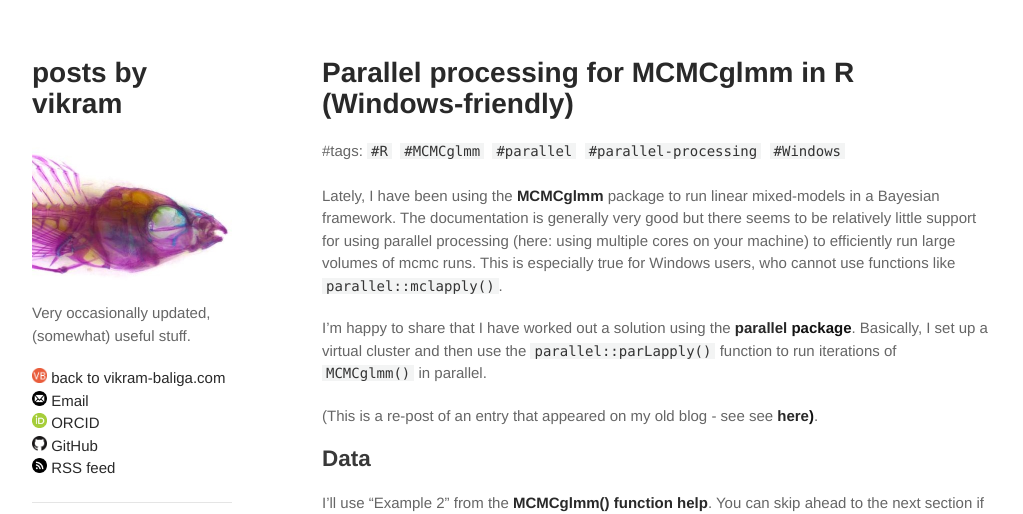
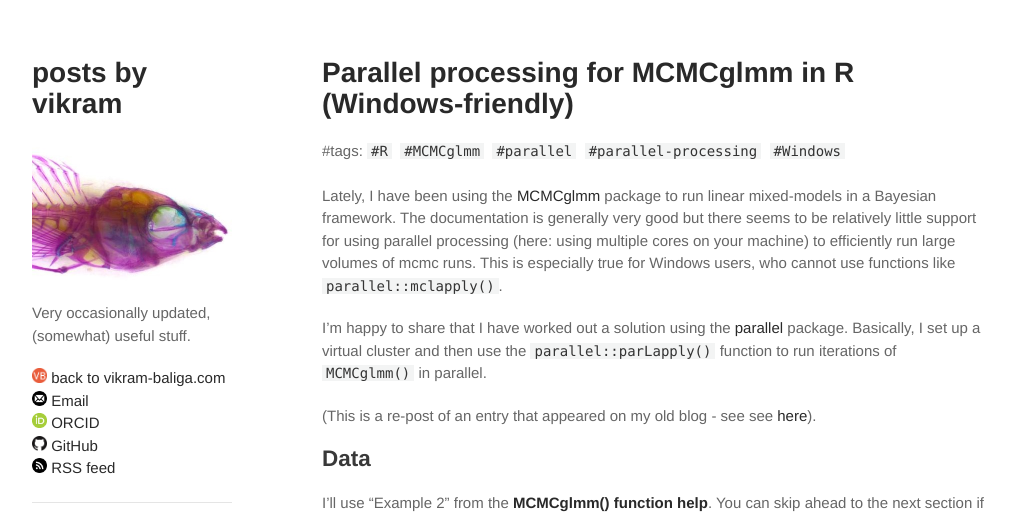
Before and after one commit to vbaliga/vbaliga.github.io, a Jekyll site: the page built from _posts/2019-05-03-parallel-processing-for-mcmcglmm-in-r-windows-friendly.md, in a window 1280 px wide and 900 px high. Shown: the top 514 px of the window, without its empty margins (128-1151 px from the left). Built offline with Jekyll 4.4.1, drawn with Linux system fonts in a browser that asks for light colours; a script that is not in the unit is left out.

```diff
--- a/_posts/2019-05-03-parallel-processing-for-mcmcglmm-in-r-windows-friendly.md
+++ b/_posts/2019-05-03-parallel-processing-for-mcmcglmm-in-r-windows-friendly.md
@@ -4,12 +4,12 @@ tags: ["R","MCMCglmm","parallel","parallel-processing","Windows"]
 title: Parallel processing for MCMCglmm in R (Windows-friendly)
 ---
 
-Lately, I have been using the **[MCMCglmm](https://cran.r-project.org/web/packages/MCMCglmm/index.html)** package to run linear
+Lately, I have been using the [MCMCglmm](https://cran.r-project.org/web/packages/MCMCglmm/index.html) package to run linear
 mixed-models in a Bayesian framework. The documentation is generally very good but there seems to be relatively little support for using parallel processing (here: using multiple cores on your machine) to efficiently run large volumes of mcmc runs. This is especially true for Windows users, who cannot use functions like `parallel::mclapply()`.
 
-I’m happy to share that I have worked out a solution using the **[parallel](https://www.rdocumentation.org/packages/parallel/versions/3.5.1) package**. Basically, I set up a virtual cluster and then use the [`parallel::parLapply()`](https://stat.ethz.ch/R-manual/R-patched/library/parallel/html/clusterApply.html) function to run iterations of `MCMCglmm()` in parallel.
+I’m happy to share that I have worked out a solution using the [parallel](https://www.rdocumentation.org/packages/parallel/versions/3.5.1) package. Basically, I set up a virtual cluster and then use the [`parallel::parLapply()`](https://stat.ethz.ch/R-manual/R-patched/library/parallel/html/clusterApply.html) function to run iterations of `MCMCglmm()` in parallel.
 
-(This is a re-post of an entry that appeared on my old blog - see see **[here](https://www.vikram-baliga.com/blog/2018/9/30/parallel-processing-for-mcmcglmm-in-r-windows-friendly))**.
+(This is a re-post of an entry that appeared on my old blog - see see [here](https://www.vikram-baliga.com/blog/2018/9/30/parallel-processing-for-mcmcglmm-in-r-windows-friendly)).
 <!---more--->
 
 ## Data
```
